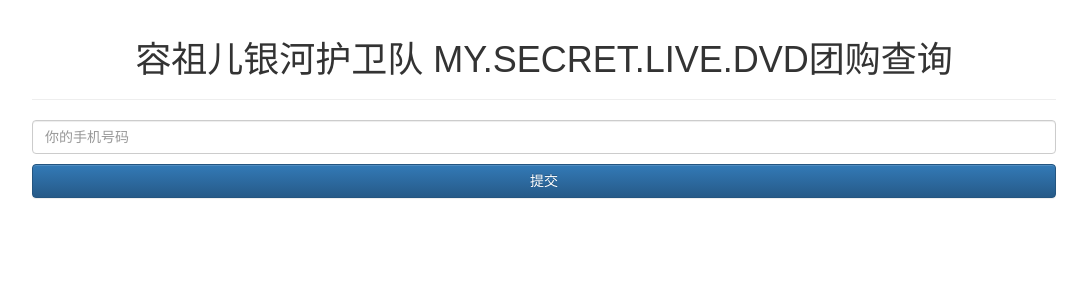
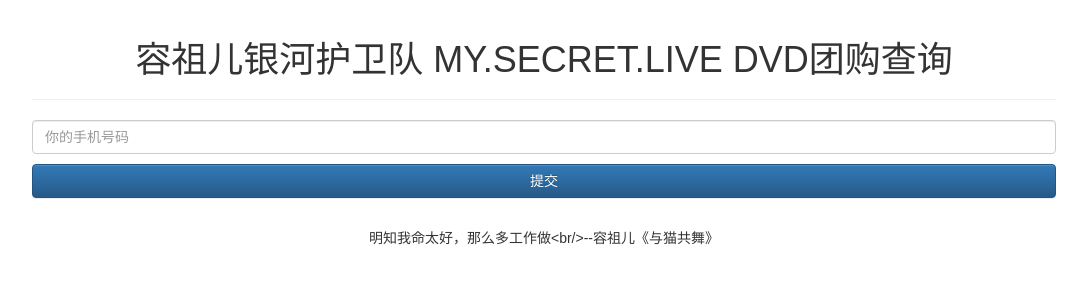
Before and after one commit to YuiZhou/temp, a React (Create React App) app: page / in a window 1280 px wide. Shown: the top 300 px of the page, without its empty margins (96-1183 px from the left). Built offline with nearby package versions, Linux system fonts and the light colour scheme.

Commit message:
sentence

```diff
--- a/src/App.js
+++ b/src/App.js
@@ -8,7 +8,7 @@
   constructor(props) {
     super(props);
     this.state = {
-      data: ''
+      data: '明知我命太好，那么多工作做<br/>--容祖儿《与猫共舞》'
     };
     this.show = this.show.bind(this);
   }
@@ -25,7 +25,7 @@
     const { data } = this.state;
     return (
       <div className="App">
-        <PageHeader>容祖儿银河护卫队 MY.SECRET.LIVE.DVD团购查询</PageHeader>
+        <PageHeader>容祖儿银河护卫队 MY.SECRET.LIVE DVD团购查询</PageHeader>
         <TelForm onSubmit = {this.show}/>
         <br/>
         {
```
Also changed, not shown: src/data.json.
